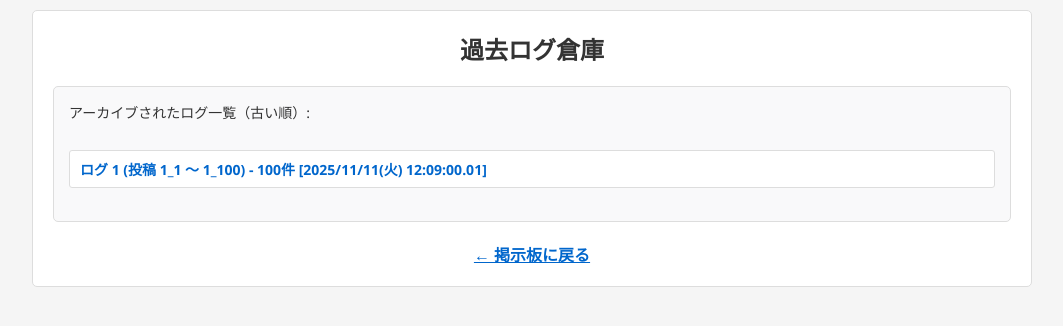
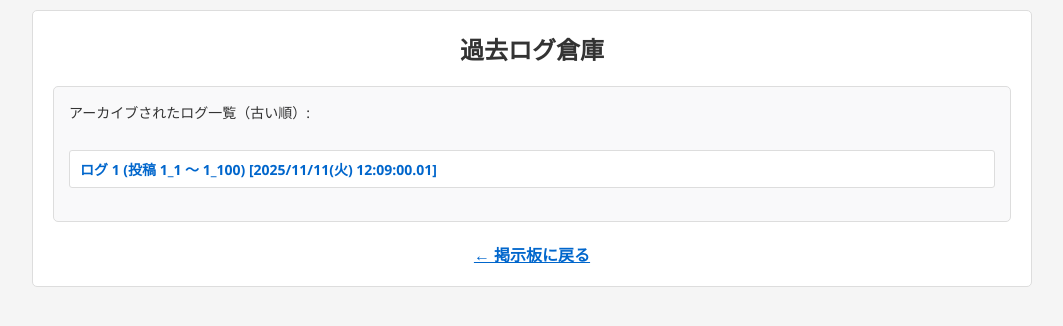
Before and after one commit to yasudajs/apptest, a Flask app: page /board/logs in a window 1280 px wide. Shown: the top 326 px of the page, without its empty margins (108-1171 px from the left). Run offline with Flask 2, Linux system fonts and the light colour scheme; data comes from the database, SQL or seed files in the repository.

Commit message:
過去ログ倉庫の表示から投稿件数を削除
- ログ一覧の表示から「- 件」の部分を削除
- よりシンプルな表示に変更

```diff
--- a/apps/board/templates/log_index.html
+++ b/apps/board/templates/log_index.html
@@ -22,7 +22,7 @@
                 {% for log in logs %}
                 <li>
                     <a href="/board/log/{{ log.log_id }}" class="log-link">
-                        ログ {{ log.log_id }} (投稿 {{ log.log_id }}_1 ～ {{ log.log_id }}_{{ log.count }}) - {{ log.count }}件 [{{ log.formatted_last_time }}]
+                        ログ {{ log.log_id }} (投稿 {{ log.log_id }}_1 ～ {{ log.log_id }}_{{ log.count }}) [{{ log.formatted_last_time }}]
                     </a>
                 </li>
                 {% endfor %}
```
